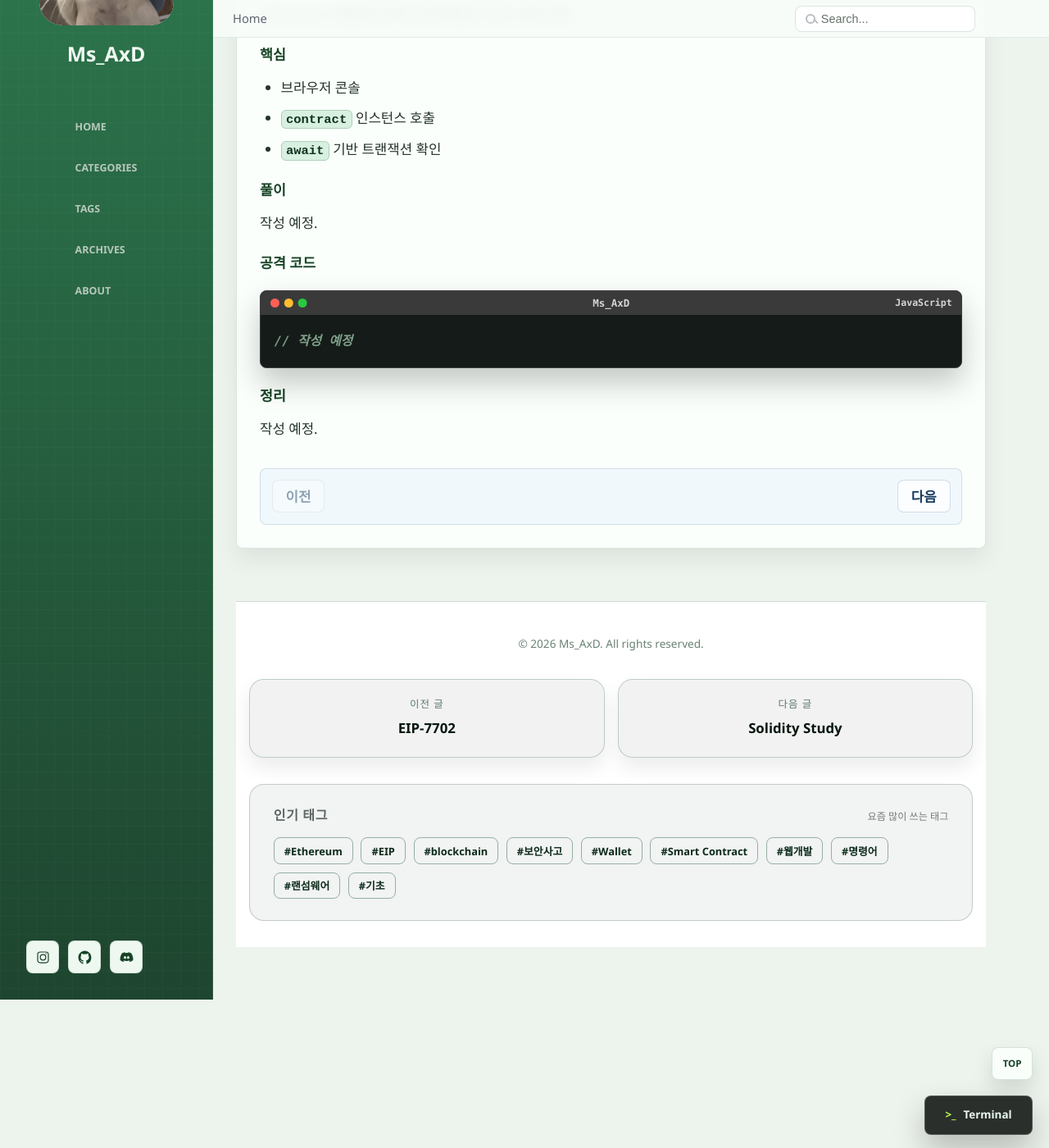
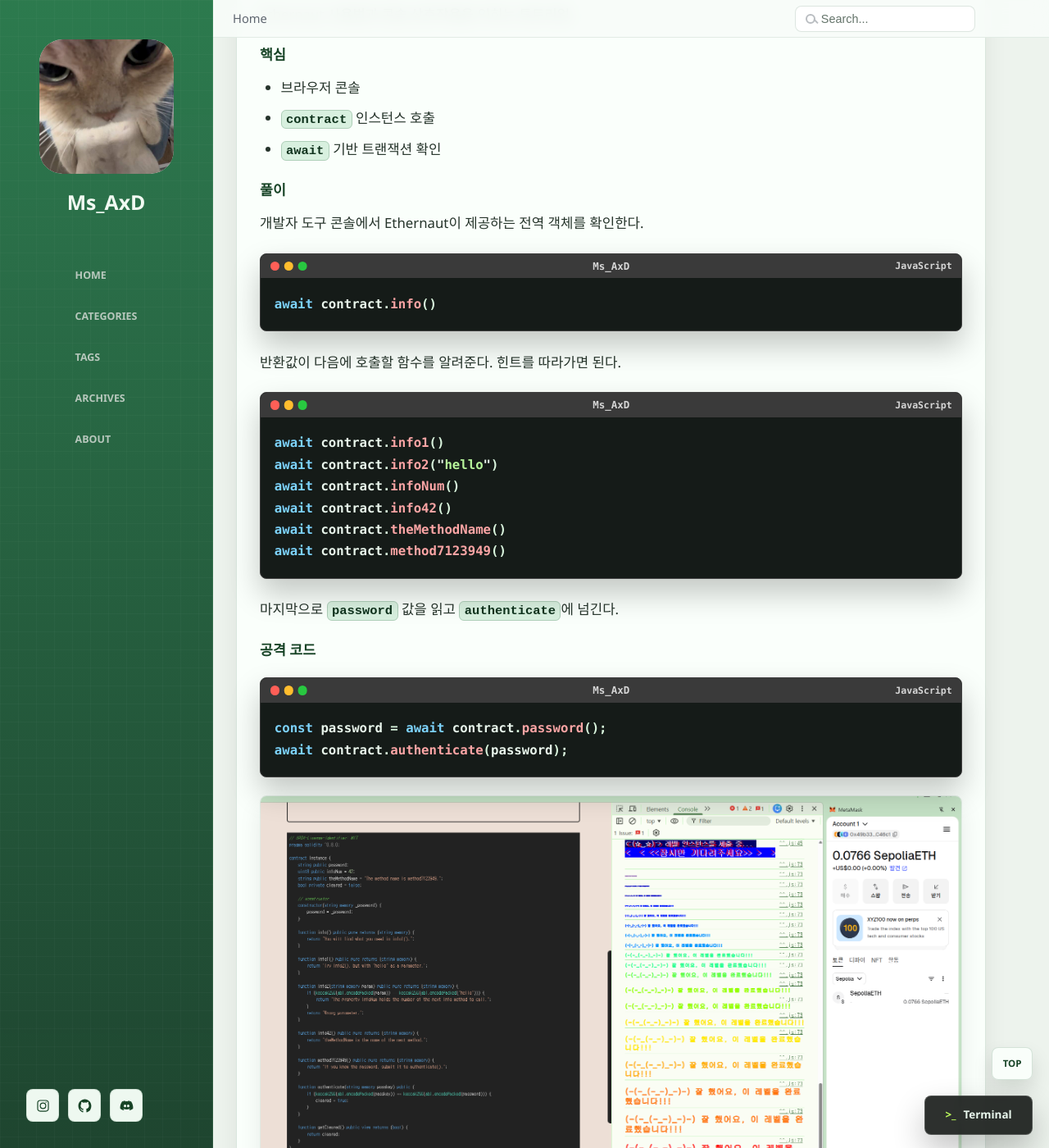
Before and after one commit to ms-axd/ms-axd.github.io, a Jekyll site: the page built from _posts/2026-05-27-ethernaut.md, in a window 1280 px wide and 1400 px high, scrolled down 704 px. Shown: the whole window at 82% size. Built offline with Jekyll 4.4.1, drawn with Linux system fonts in a browser that asks for light colours; some of the changed text lies outside the part shown.

Commit message:
ethernaut

````diff
--- a/_posts/2026-05-27-ethernaut.md
+++ b/_posts/2026-05-27-ethernaut.md
@@ -29,17 +29,39 @@ Ethernaut 사용법과 콘솔 상호작용을 익히는 튜토리얼.
 
 ### 풀이
 
-작성 예정.
+개발자 도구 콘솔에서 Ethernaut이 제공하는 전역 객체를 확인한다.
+
+```javascript
+await contract.info()
+```
+
+반환값이 다음에 호출할 함수를 알려준다. 힌트를 따라가면 된다.
+
+```javascript
+await contract.info1()
+await contract.info2("hello")
+await contract.infoNum()
+await contract.info42()
+await contract.theMethodName()
+await contract.method7123949()
+```
+
+마지막으로 `password` 값을 읽고 `authenticate`에 넘긴다.
 
 ### 공격 코드
 
 ```javascript
-// 작성 예정
+const password = await contract.password();
+await contract.authenticate(password);
 ```
+
+![alt text](/assets/images/ethernaut/image.png)
 
 ### 정리
 
-작성 예정.
+0번은 Ethernaut 콘솔 사용법을 익히는 문제다. `contract` 인스턴스는 현재 레벨 컨트랙트를 가리키며
+
+ `await`로 view 함수와 트랜잭션 함수를 호출할 수 있다.
 
 </section>
 <section class="ethernaut-page" data-ethernaut-page data-level-title="Fallback" markdown="1">
````
Also changed, not shown: assets/images/ethernaut/image.png (added).
